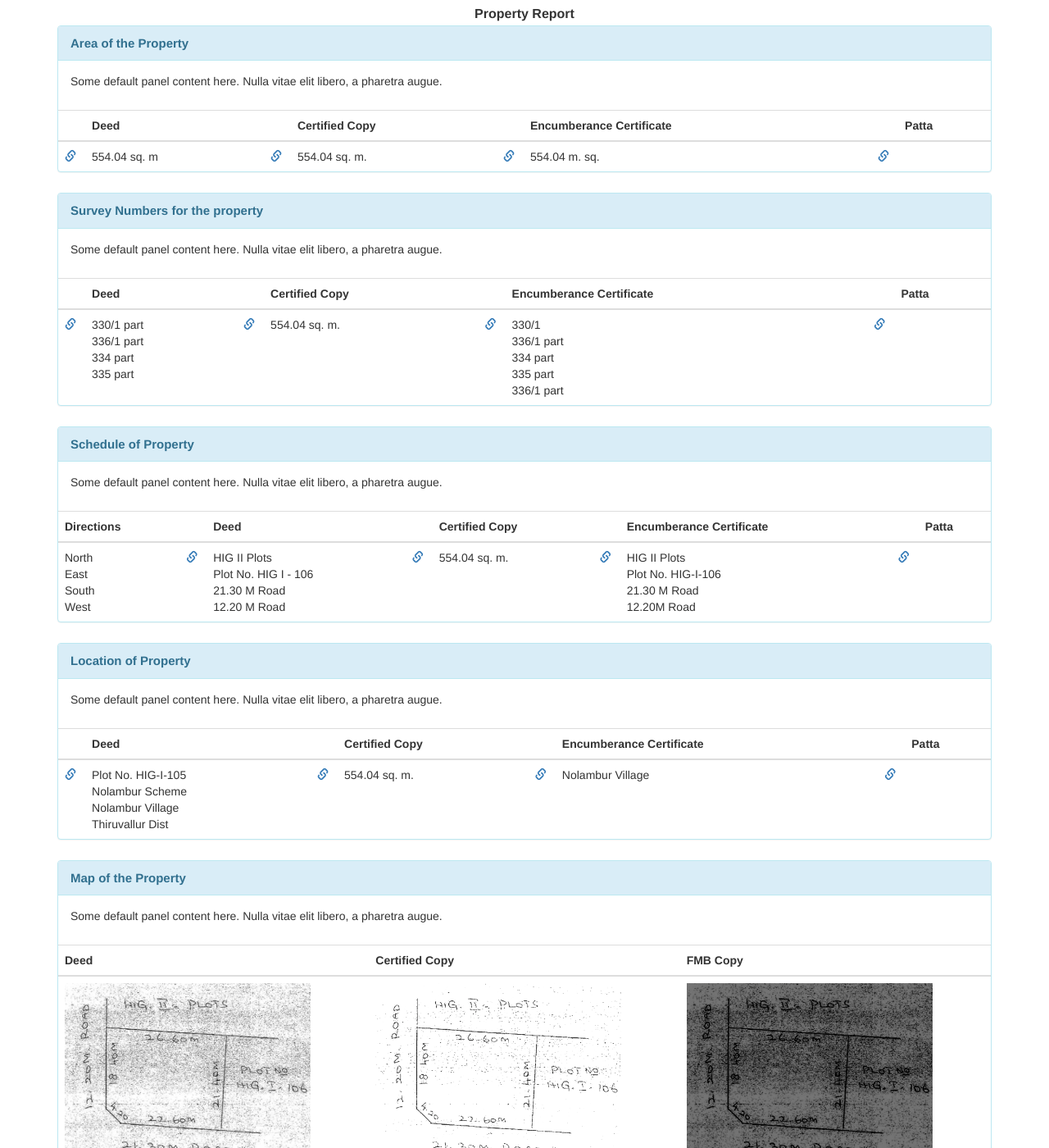
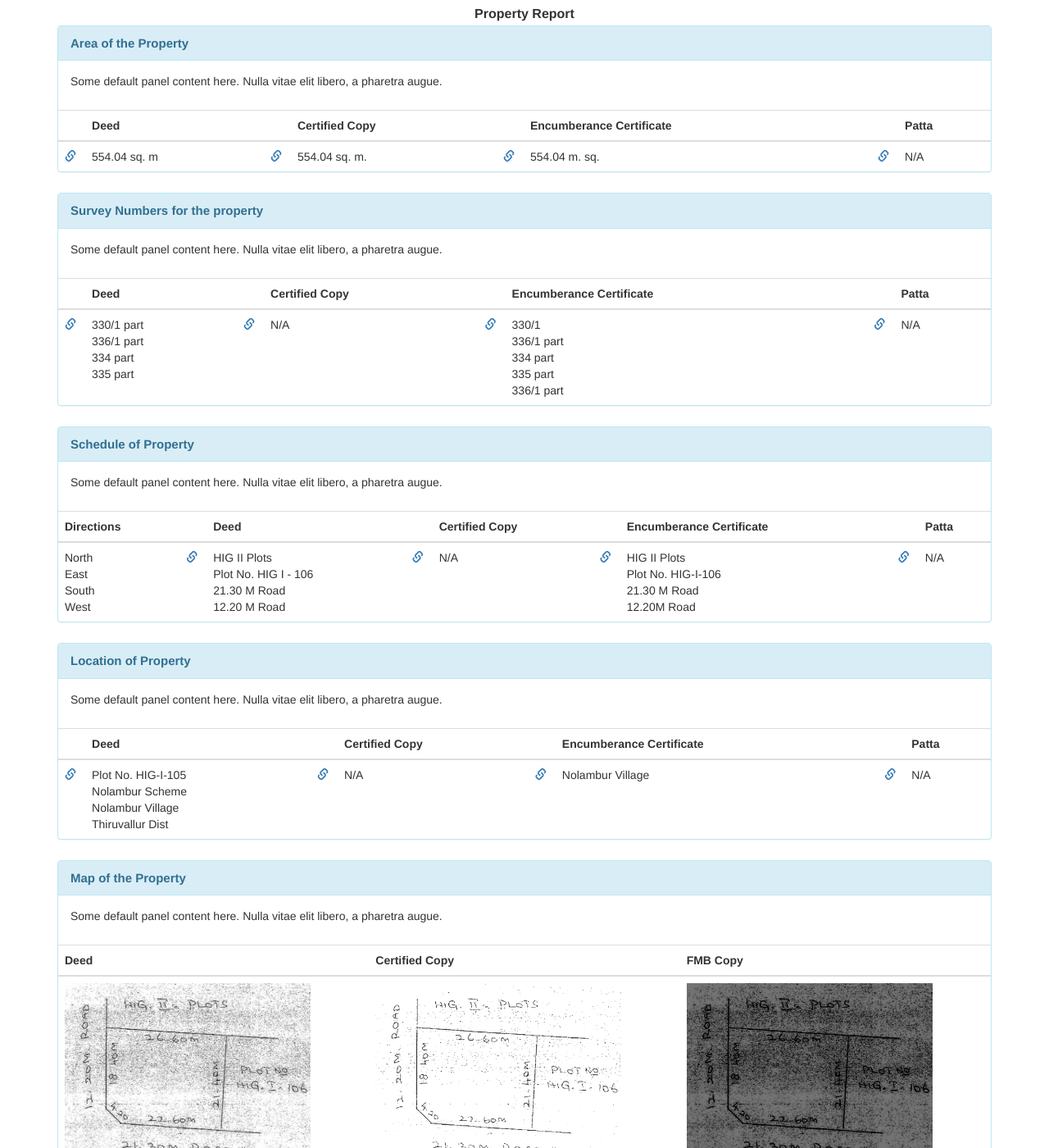
Before and after one commit to rohitdg/rohitdg.github.io, a Jekyll site: the page propreport/ver0.2/index.html, which Jekyll copies as it is, in a window 1280 px wide and 1400 px high. Shown: the whole window at 82% size. Built offline with Jekyll 4.4.1, drawn with Linux system fonts in a browser that asks for light colours.

Commit message:
Changes to propreport ver 0.2

```diff
--- a/propreport/ver0.2/index.html
+++ b/propreport/ver0.2/index.html
@@ -161,7 +161,7 @@
               <td><a href="https://www.dropbox.com/s/vu8wpewmlfup00k/EC_complete_105.pages?dl=0" target="_blank"><span class="glyphicon glyphicon glyphicon-link" aria-hidden="true"> </span></a></td>
               <td>554.04 m. sq.</td>
               <td><a href="https://www.dropbox.com/s/som2ot2sust81cy/patta.jpeg?dl=0" target="_blank"><span class="glyphicon glyphicon glyphicon-link" aria-hidden="true"> </span></a> </td>
-              <td></td>
+              <td>N/A</td>
             </tr>
           </tbody>
         </table>
@@ -195,11 +195,11 @@
               <td><a href="https://www.dropbox.com/s/npl3whko31avmer/deed%20p.No%20105.pdf?dl=0" target="_blank"><span class="glyphicon glyphicon glyphicon-link" aria-hidden="true"> </span></a> </td>
               <td>330/1 part <br> 336/1 part <br> 334 part <br> 335 part</td>
               <td><a href="https://www.dropbox.com/s/npl3whko31avmer/deed%20p.No%20105.pdf?dl=0" target="_blank"><span class="glyphicon glyphicon glyphicon-link" aria-hidden="true"> </span></a></td>
-              <td>554.04 sq. m.</td>
+              <td>N/A</td>
               <td><a href="https://www.dropbox.com/s/vu8wpewmlfup00k/EC_complete_105.pages?dl=0" target="_blank"><span class="glyphicon glyphicon glyphicon-link" aria-hidden="true"> </span></a></td>
               <td>330/1 <br> 336/1 part <br> 334 part <br> 335 part <br> 336/1 part</td>
               <td><a href="https://www.dropbox.com/s/som2ot2sust81cy/patta.jpeg?dl=0" target="_blank"><span class="glyphicon glyphicon glyphicon-link" aria-hidden="true"> </span></a> </td>
-              <td></td>
+              <td>N/A</td>
             </tr>
           </tbody>
         </table>
@@ -234,11 +234,11 @@
               <td><a href="https://www.dropbox.com/s/npl3whko31avmer/deed%20p.No%20105.pdf?dl=0" target="_blank"><span class="glyphicon glyphicon glyphicon-link" aria-hidden="true"> </span></a> </td>
               <td>HIG II Plots <br> Plot No. HIG I - 106  <br> 21.30 M Road  <br> 12.20 M Road </td>
               <td><a href="https://www.dropbox.com/s/npl3whko31avmer/deed%20p.No%20105.pdf?dl=0" target="_blank"><span class="glyphicon glyphicon glyphicon-link" aria-hidden="true"> </span></a></td>
-              <td>554.04 sq. m.</td>
+              <td>N/A</td>
               <td><a href="https://www.dropbox.com/s/vu8wpewmlfup00k/EC_complete_105.pages?dl=0" target="_blank"><span class="glyphicon glyphicon glyphicon-link" aria-hidden="true"> </span></a></td>
               <td>HIG II Plots <br> Plot No. HIG-I-106 <br> 21.30 M Road <br> 12.20M Road</td>
               <td><a href="https://www.dropbox.com/s/som2ot2sust81cy/patta.jpeg?dl=0" target="_blank"><span class="glyphicon glyphicon glyphicon-link" aria-hidden="true"> </span></a> </td>
-              <td></td>
+              <td>N/A</td>
             </tr>
           </tbody>
         </table>
@@ -271,11 +271,11 @@
               <td><a href="https://www.dropbox.com/s/npl3whko31avmer/deed%20p.No%20105.pdf?dl=0" target="_blank"><span class="glyphicon glyphicon glyphicon-link" aria-hidden="true"> </span></a> </td>
               <td> Plot No. HIG-I-105 <br> Nolambur Scheme <br> Nolambur Village <br> Thiruvallur Dist</td>
               <td><a href="https://www.dropbox.com/s/npl3whko31avmer/deed%20p.No%20105.pdf?dl=0" target="_blank"><span class="glyphicon glyphicon glyphicon-link" aria-hidden="true"> </span></a></td>
-              <td>554.04 sq. m.</td>
+              <td>N/A</td>
               <td><a href="https://www.dropbox.com/s/vu8wpewmlfup00k/EC_complete_105.pages?dl=0" target="_blank"><span class="glyphicon glyphicon glyphicon-link" aria-hidden="true"> </span></a></td>
               <td>Nolambur Village</td>
               <td><a href="https://www.dropbox.com/s/som2ot2sust81cy/patta.jpeg?dl=0" target="_blank"><span class="glyphicon glyphicon glyphicon-link" aria-hidden="true"> </span></a> </td>
-              <td></td>
+              <td>N/A</td>
             </tr>
           </tbody>
         </table>
```
